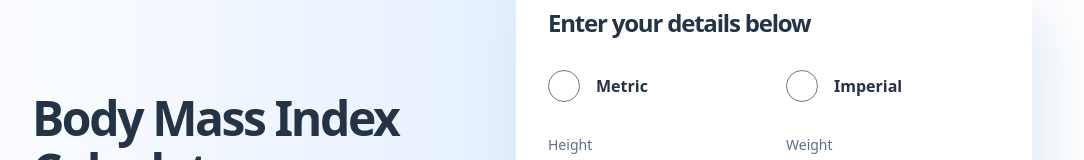
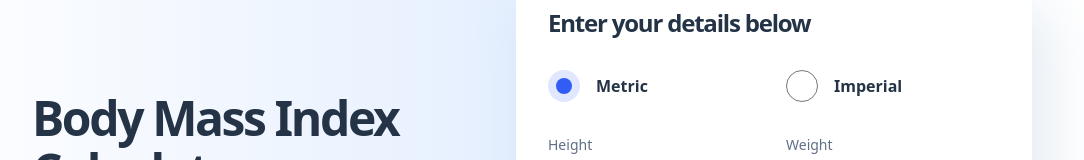
Before and after one commit to anamaydev/bmi-calculator, a React (Vite) app: page / in a window 1280 px wide. Shown: the part 199-359 px from the top of the page, without its empty margins (108-1192 px from the left). Built offline with nearby package versions, Linux system fonts and the light colour scheme.

Commit message:
feat: default to metric system and display unit labels dynamically in inputs

```diff
--- a/src/components/Calculator.jsx
+++ b/src/components/Calculator.jsx
@@ -51,6 +51,7 @@ Calculator.RadioInput = function CalculatorRadioInput({label}){
         id={label}
         name="system"
         value={label}
+        checked={isSelected}
         className="absolute z-10 size-4 cursor-pointer checked:hidden"
         onChange={e=>setSystem(e.target.value)}
       />
--- a/src/components/Hero.jsx
+++ b/src/components/Hero.jsx
@@ -4,7 +4,7 @@ import {createContext, useEffect, useState} from "react";
 export const CalculatorDataContext = createContext();
 
 const Hero = () => {
-  const [system, setSystem] = useState(null);
+  const [system, setSystem] = useState('metric');
   const [height, setHeight] = useState({});
   const [weight, setWeight] = useState({});
   const [bmi, setBmi] = useState(null);
```
